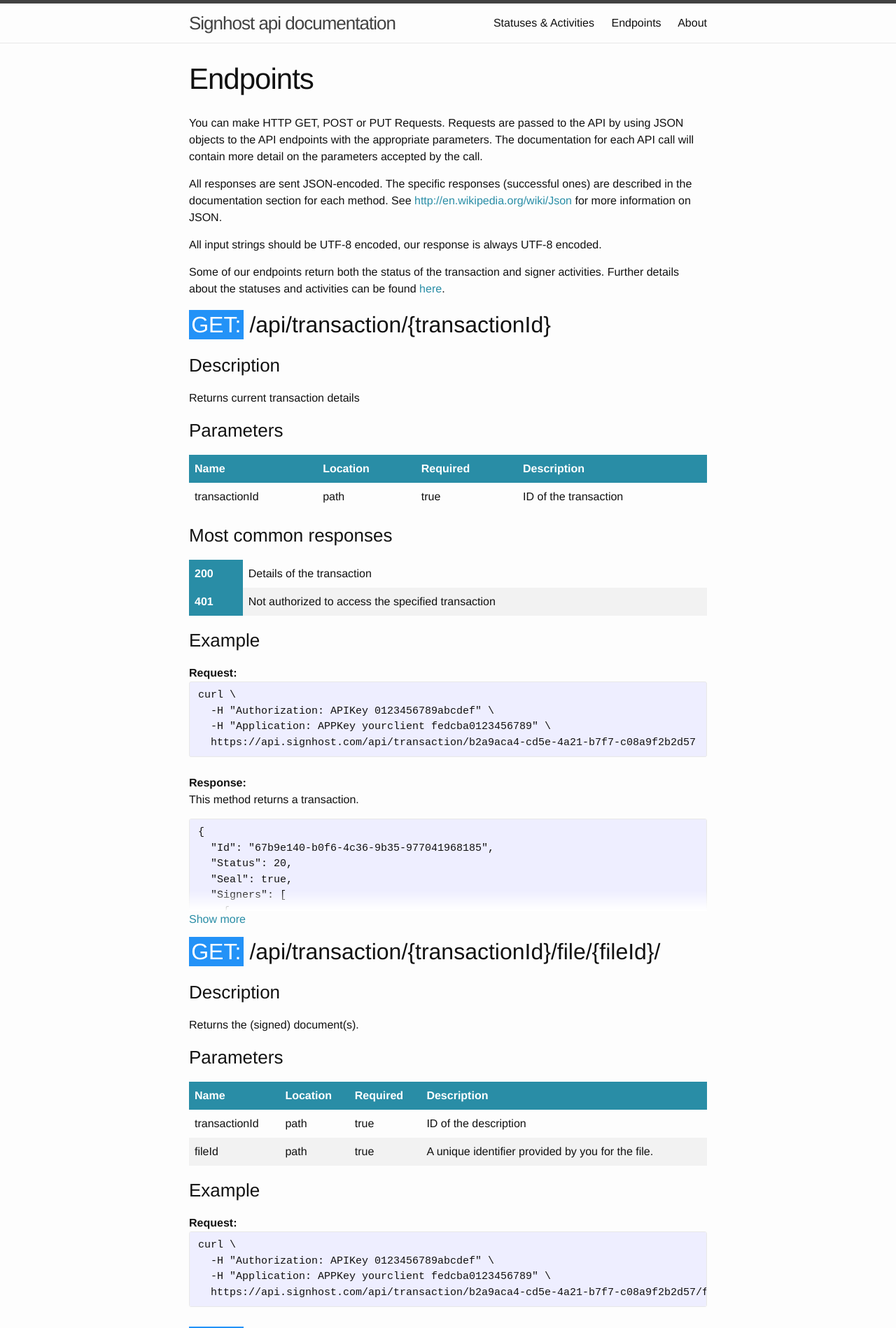
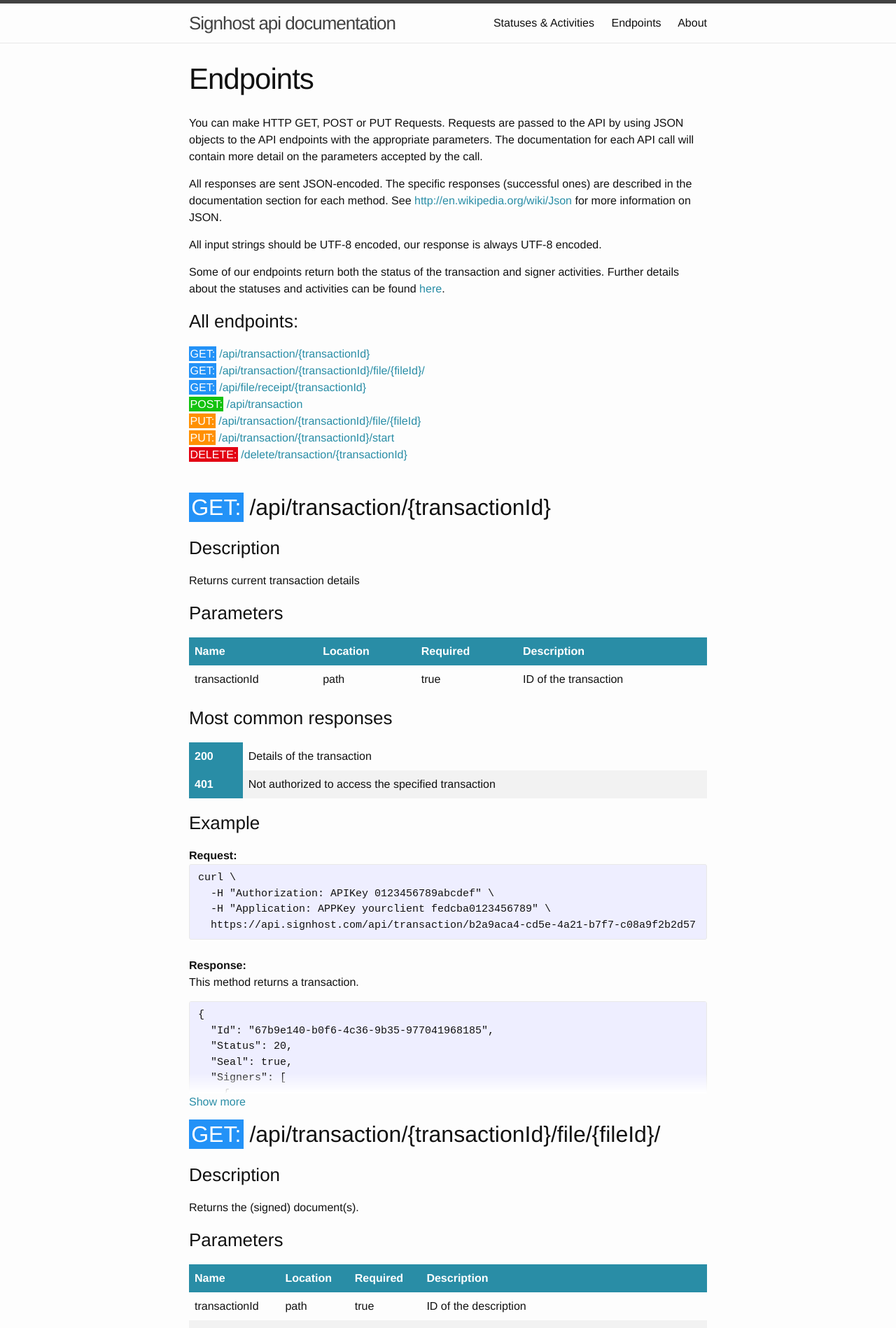
Before and after one commit to markohantula/evidos.github.io, a Jekyll site: the page built from endpoints.html, in a window 1280 px wide. Shown: the top 1898 px of the page at 70% size. Built offline with Jekyll 4.4.1, drawn with Linux system fonts in a browser that asks for light colours.

Commit message:
Add list with all endoints

```diff
--- a/_sass/_layout.scss
+++ b/_sass/_layout.scss
@@ -194,7 +194,10 @@
     font-size: 24px;
 }
 
-
+.endpoint_list {
+  margin-left: 0;
+  list-style: none;
+}
 
 /**
  * Posts
--- a/endpoints.html
+++ b/endpoints.html
@@ -9,6 +9,21 @@
   <p>All responses are sent JSON-encoded. The specific responses (successful ones) are described in the documentation section for each method. See <a href="http://en.wikipedia.org/wiki/Json">http://en.wikipedia.org/wiki/Json</a> for more information on JSON.</p>
   <p>All input strings should be UTF-8 encoded, our response is always UTF-8 encoded.</p>
   <p>Some of our endpoints return both the status of the transaction and signer activities. Further details about the statuses and activities can be found <a href="/status-activity/">here</a>.</p>
+
+  <!-- Begin list of al endpoints-->
+  <h3>All endpoints:</h3>
+  <ul class="endpoint_list">
+    {% for path in site.data.api-swagger.paths %}
+      {% for m in path[1] %}
+        {% assign method_name = m[0] %}
+        {% assign method = m[1] %}
+        <li><a href="#{{ method_name }}{{ path[0] }}"><span class="{{ method_name }}_endpoint">{{ method_name | upcase }}:</span> {{ path[0] }}</a></li>
+      {% endfor %}
+    {% endfor %}
+    </ul>
+  <br>
+  <!-- End list of al endpoints-->
+
   {% for path in site.data.api-swagger.paths %}
     {% for m in path[1] %}
       {% assign method_name = m[0] %}
```
